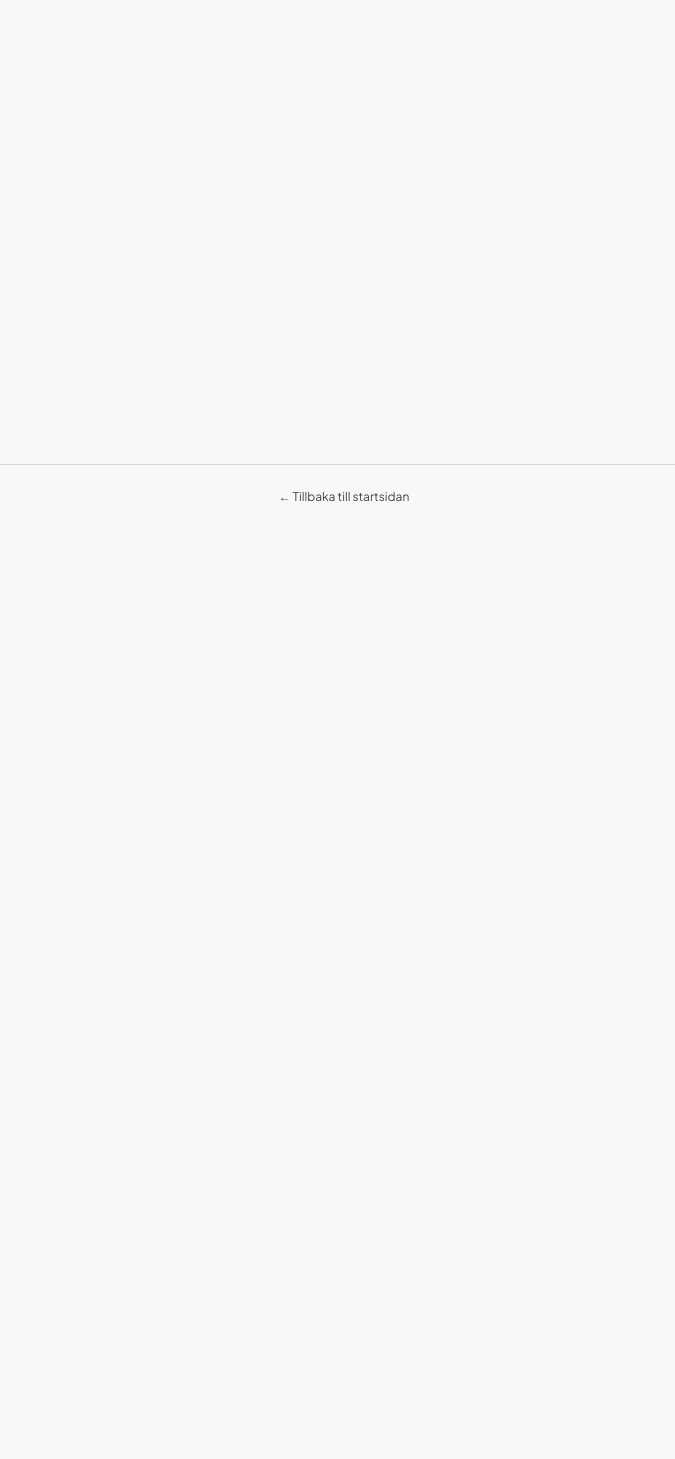
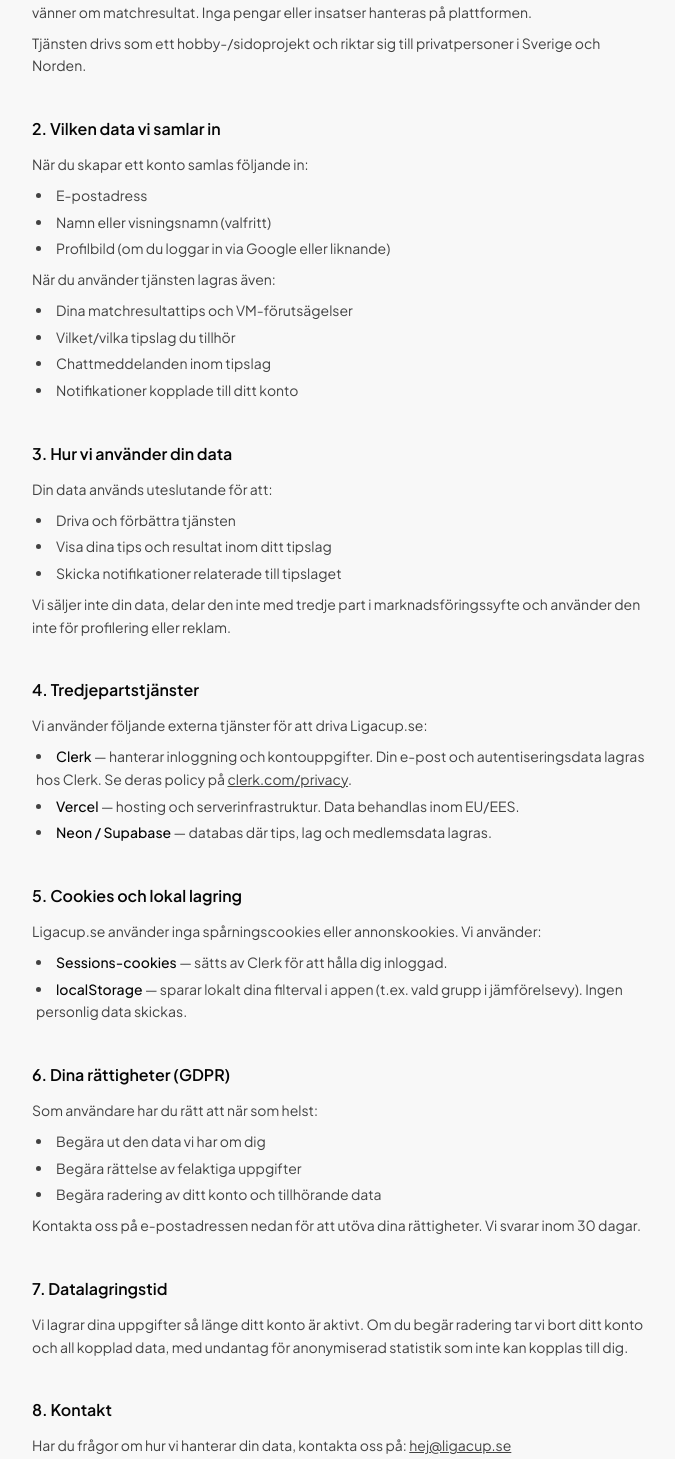
Before and after one commit to Noahgradstock/ligacup, a Next.js app: page /policy in a window 1280 px wide. Shown: the part 271-1730 px from the top of the page, without its empty margins (296-971 px from the left). Before the commit the page ends 800 px from the top, so only its background shows below. Built offline with nearby package versions, Linux system fonts and the light colour scheme.

Commit message:
feat(policy): write full Swedish privacy policy
Covers: data collected, usage, third-party services (Clerk/Vercel/DB),
cookies/localStorage, GDPR rights, retention, and contact.

Co-Authored-By: Claude Sonnet 4.6 <noreply@anthropic.com>

```diff
--- a/app/policy/page.tsx
+++ b/app/policy/page.tsx
@@ -4,6 +4,15 @@ import { LogoWordmark } from "@/components/logo-wordmark";
 export const metadata = {
   title: "Integritetspolicy — Ligacup.se",
 };
+
+function Section({ title, children }: { title: string; children: React.ReactNode }) {
+  return (
+    <section className="flex flex-col gap-3">
+      <h2 className="text-base font-semibold text-foreground">{title}</h2>
+      <div className="text-sm text-muted-foreground leading-relaxed space-y-2">{children}</div>
+    </section>
+  );
+}
 
 export default function PolicyPage() {
   return (
@@ -20,16 +29,133 @@ export default function PolicyPage() {
         <h1 className="text-3xl font-bold tracking-tight mb-2">Integritetspolicy</h1>
         <p className="text-muted-foreground text-sm mb-10">Senast uppdaterad: april 2026</p>
 
-        <div className="prose prose-sm dark:prose-invert max-w-none text-muted-foreground leading-relaxed space-y-6">
-          <p>
-            Innehåll kommer snart. Vi jobbar på att fylla den här sidan med information om hur
-            Ligacup.se hanterar dina uppgifter.
-          </p>
+        <div className="flex flex-col gap-10">
+
+          <Section title="1. Om Ligacup.se">
+            <p>
+              Ligacup.se är ett gratis tipsspel för VM 2026 där du kan skapa privata tipslag och
+              tävla med vänner om matchresultat. Inga pengar eller insatser hanteras på plattformen.
+            </p>
+            <p>
+              Tjänsten drivs som ett hobby-/sidoprojekt och riktar sig till privatpersoner i Sverige
+              och Norden.
+            </p>
+          </Section>
+
+          <Section title="2. Vilken data vi samlar in">
+            <p>När du skapar ett konto samlas följande in:</p>
+            <ul className="list-disc list-inside space-y-1 pl-1">
+              <li>E-postadress</li>
+              <li>Namn eller visningsnamn (valfritt)</li>
+              <li>Profilbild (om du loggar in via Google eller liknande)</li>
+            </ul>
+            <p>När du använder tjänsten lagras även:</p>
+            <ul className="list-disc list-inside space-y-1 pl-1">
+              <li>Dina matchresultattips och VM-förutsägelser</li>
+              <li>Vilket/vilka tipslag du tillhör</li>
+              <li>Chattmeddelanden inom tipslag</li>
+              <li>Notifikationer kopplade till ditt konto</li>
+            </ul>
+          </Section>
+
+          <Section title="3. Hur vi använder din data">
+            <p>Din data används uteslutande för att:</p>
+            <ul className="list-disc list-inside space-y-1 pl-1">
+              <li>Driva och förbättra tjänsten</li>
+              <li>Visa dina tips och resultat inom ditt tipslag</li>
+              <li>Skicka notifikationer relaterade till tipslaget</li>
+            </ul>
+            <p>
+              Vi säljer inte din data, delar den inte med tredje part i marknadsföringssyfte och
+              använder den inte för profilering eller reklam.
+            </p>
+          </Section>
+
+          <Section title="4. Tredjepartstjänster">
+            <p>Vi använder följande externa tjänster för att driva Ligacup.se:</p>
+            <ul className="list-disc list-inside space-y-1 pl-1">
+              <li>
+                <span className="font-medium text-foreground">Clerk</span> — hanterar inloggning
+                och kontouppgifter. Din e-post och autentiseringsdata lagras hos Clerk.
+                Se deras policy på{" "}
+                <a
+                  href="https://clerk.com/privacy"
+                  target="_blank"
+                  rel="noopener noreferrer"
+                  className="underline hover:text-foreground transition-colors"
+                >
+                  clerk.com/privacy
+                </a>
+                .
+              </li>
+              <li>
+                <span className="font-medium text-foreground">Vercel</span> — hosting och
+                serverinfrastruktur. Data behandlas inom EU/EES.
+              </li>
+              <li>
+                <span className="font-medium text-foreground">Neon / Supabase</span> — databas där
+                tips, lag och medlemsdata lagras.
+              </li>
+            </ul>
+          </Section>
+
+          <Section title="5. Cookies och lokal lagring">
+            <p>
+              Ligacup.se använder inga spårningscookies eller annonskookies. Vi använder:
+            </p>
+            <ul className="list-disc list-inside space-y-1 pl-1">
+              <li>
+                <span className="font-medium text-foreground">Sessions-cookies</span> — sätts av
+                Clerk för att hålla dig inloggad.
+              </li>
+              <li>
+                <span className="font-medium text-foreground">localStorage</span> — sparar
+                lokalt dina filterval i appen (t.ex. vald grupp i jämförelsevy). Ingen
+                personlig data skickas.
+              </li>
+            </ul>
+          </Section>
+
+          <Section title="6. Dina rättigheter (GDPR)">
+            <p>
+              Som användare har du rätt att när som helst:
+            </p>
+            <ul className="list-disc list-inside space-y-1 pl-1">
+              <li>Begära ut den data vi har om dig</li>
+              <li>Begära rättelse av felaktiga uppgifter</li>
+              <li>Begära radering av ditt konto och tillhörande data</li>
+            </ul>
+            <p>
+              Kontakta oss på e-postadressen nedan för att utöva dina rättigheter. Vi svarar inom
+              30 dagar.
+            </p>
+          </Section>
+
+          <Section title="7. Datalagringstid">
+            <p>
+              Vi lagrar dina uppgifter så länge ditt konto är aktivt. Om du begär radering tar vi
+              bort ditt konto och all kopplad data, med undantag för anonymiserad statistik som
+              inte kan kopplas till dig.
+            </p>
+          </Section>
+
+          <Section title="8. Kontakt">
+            <p>
+              Har du frågor om hur vi hanterar din data, kontakta oss på:{" "}
+              <a
+                href="mailto:hej@ligacup.se"
+                className="underline hover:text-foreground transition-colors"
+              >
+                hej@ligacup.se
+              </a>
+            </p>
+          </Section>
+
         </div>
       </main>
 
       {/* Footer */}
-      <footer className="border-t border-border px-6 py-6 text-center text-xs text-muted-foreground">
+      <footer className="border-t border-border px-6 py-6 text-center text-xs text-muted-foreground mt-8">
         <Link href="/" className="hover:text-foreground transition-colors">
           ← Tillbaka till startsidan
         </Link>
```
